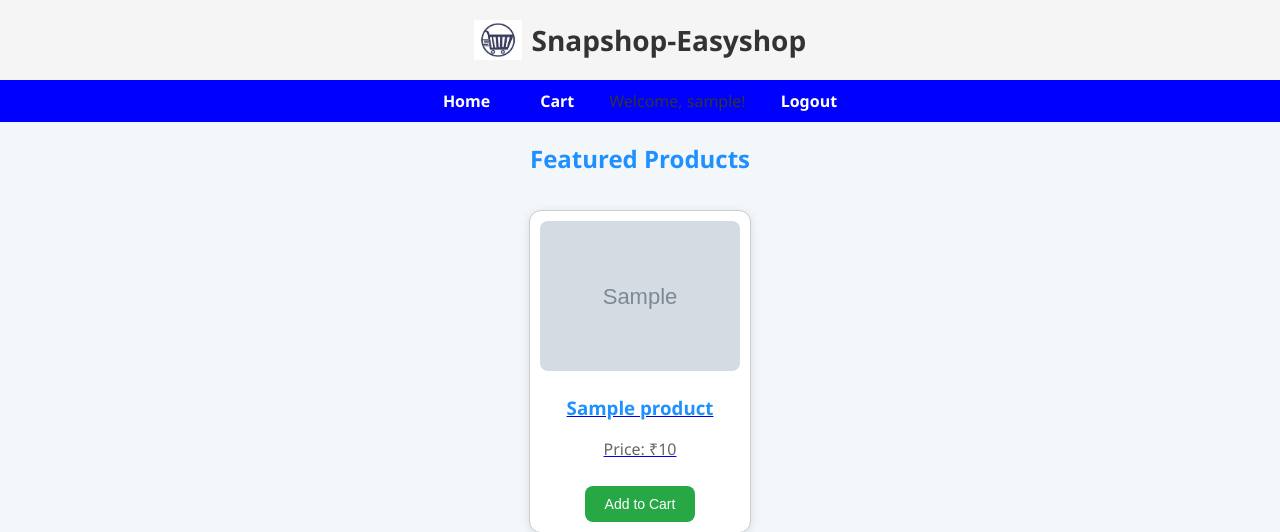
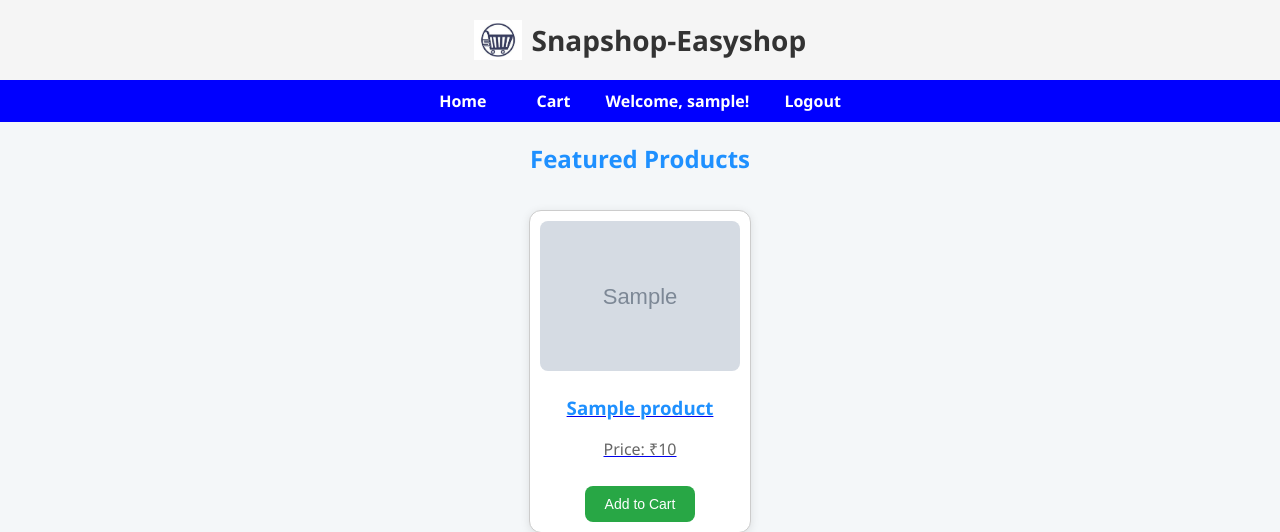
Before and after one commit to Likhi9680/CodeAlpha_E-Commerce-Website, a Flask app: template templates/index.html in a window 1280 px wide. Shown: the top 532 px of the page. Run offline with Flask 3, Linux system fonts and the light colour scheme; the template is opened without the code that fills it: most values are stand-ins (such as "Sample title", 1, 10 or a date in 2020); grey boxes marked "Sample" are stand-in pictures; some libraries are stand-ins or nearby versions.

Commit message:
Update index.html

```diff
--- a/templates/index.html
+++ b/templates/index.html
@@ -12,15 +12,16 @@
     </header>
 
     <nav style="display: flex; justify-content: center; gap: 20px; padding: 10px; background-color:blue;">
-        <a href="/">Home</a>
-        <a href="/cart">Cart</a>
-        {% if username %}
-            <span>Welcome, {{ username }}!</span>
-            <a href="/logout">Logout</a>
-        {% else %}
-            <a href="/login">Login</a>
-        {% endif %}
-    </nav>
+    <a href="/" style="color:white;">Home</a>
+    <a href="/cart" style="color:white;">Cart</a>
+    {% if username %}
+        <span style="color:white; font-weight:bold;">Welcome, {{ username }}!</span>
+        <a href="/logout" style="color:white;">Logout</a>
+    {% else %}
+        <a href="/login" style="color:white;">Login</a>
+    {% endif %}
+</nav>
+
 
     <h2 style="text-align: center;">Featured Products</h2>
     <div style="display: flex; flex-wrap: wrap; gap: 20px; justify-content: center;">
```
